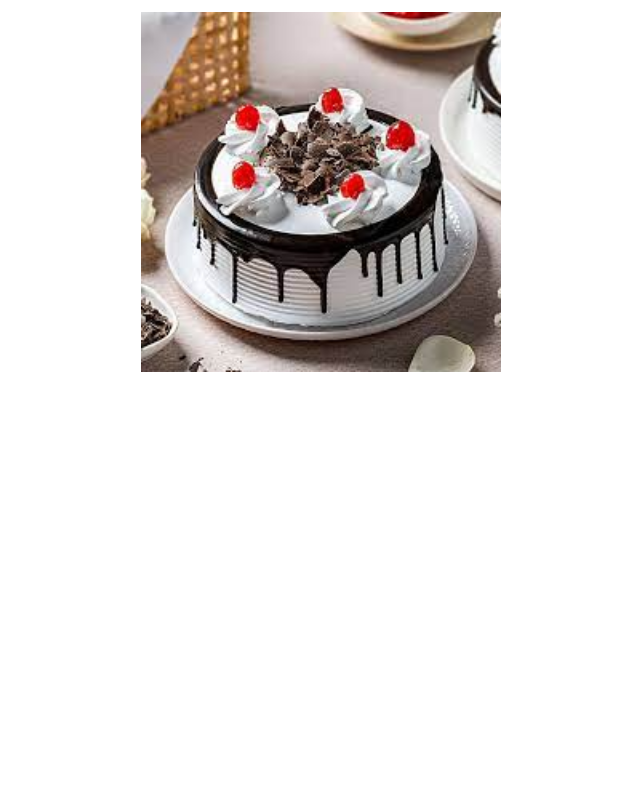
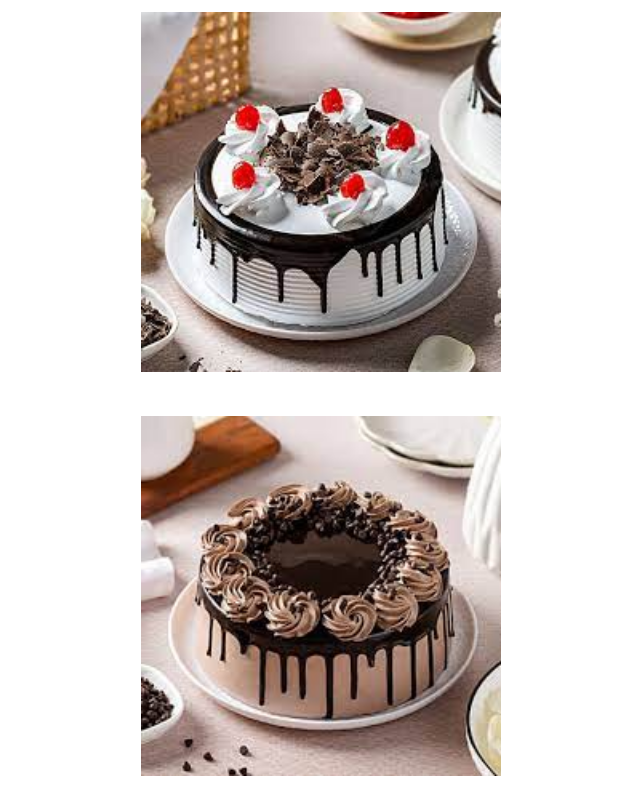
Before and after one commit to KushagraSharma1004/eekh, a plain HTML site: page index.html in a window 1280 px wide. Shown: the part 450-1250 px from the top of the page, without its empty margins (319-959 px from the left). Before the commit the page ends 846 px from the top, so only its background shows below. Drawn offline with Linux system fonts and the light colour scheme.

Commit message:
Update index.html

```diff
--- a/index.html
+++ b/index.html
@@ -87,6 +87,7 @@
 
     <!-- Add your image below the Add button -->
     <img src="cake1.jpeg" alt="Description" style="width:100%; margin-top:20px;">
+  <img src="cake2.jpeg" alt="Description" style="width:100%; margin-top:40px;">
 </div>
 
 <script>
```
